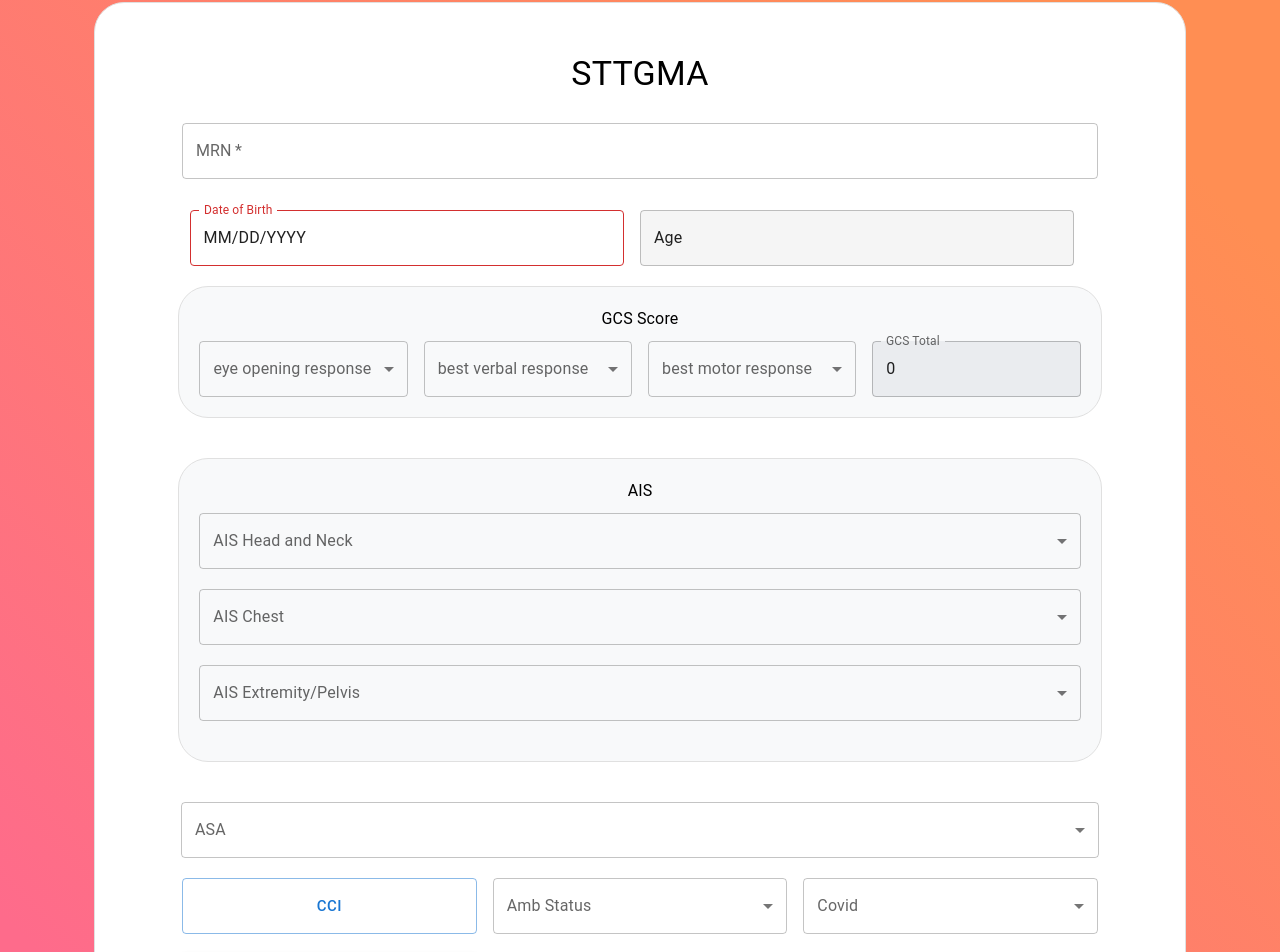
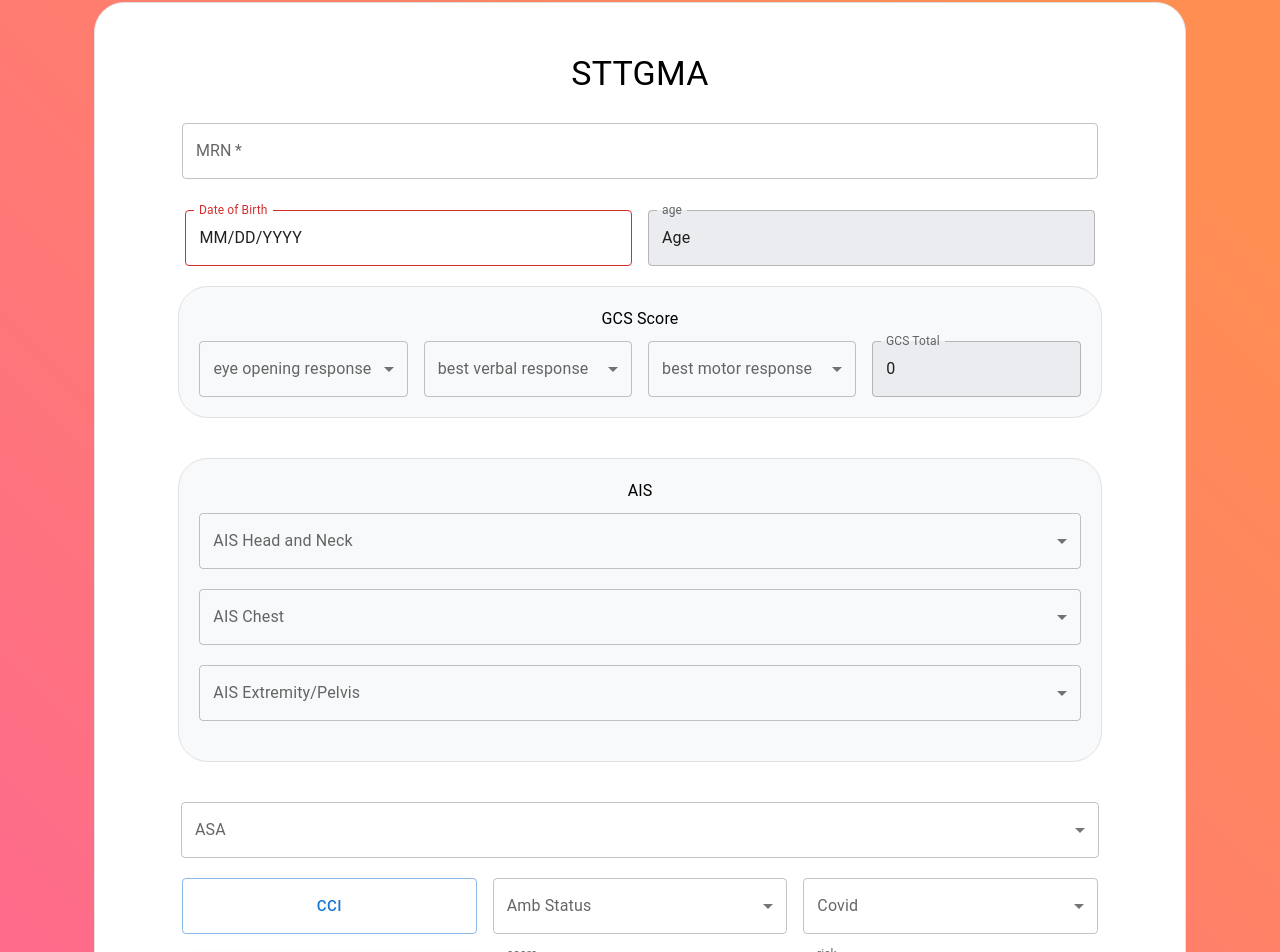
Before and after one commit to m-irfan-arshad/medtel-sttgma-ui, a Next.js app in the folder capybara/: page / in a window 1280 px wide. Shown: the part 68-1020 px from the top of the page. Built offline with nearby package versions, Linux system fonts and the light colour scheme.

Commit message:
front end touch ups

```diff
--- a/capybara/src/app/AgeCalculator.jsx
+++ b/capybara/src/app/AgeCalculator.jsx
@@ -43,21 +43,26 @@ export default function AgeCalculator(props){
   },[dob])
 
     return(
-    <Grid container spacing={2} justifyContent = "center"  style={{ marginTop: '15px' }}>
-          <Grid item xs={5}>
+      <div style={{ display: 'flex', justifyContent: 'center' ,width: '100%' }}>
+        <Grid container spacing={2} justifyContent = "center" alignItems={"center"}  style={{ marginTop: '15px', marginRight: '4px',marginLeft: '4px'  }}>
+
+          <Grid item xs={5.25}>
             <BasicDatePicker dob = {dob} handleDOBChange={handleDOBChange}></BasicDatePicker>
           </Grid>
-          <Grid item xs={5}>
-          {age && <TextField
-          fullWidth id="outlined-read-only-input"
-          defaultValue={age}
+          <Grid item xs={5.25}>
 
-          InputProps={{
-            readOnly: true,
-            sx: { backgroundColor: '#F5F5F5'},
-          }}
-          />}
+            <TextField
+              fullWidth id="outlined-read-only-input"
+              defaultValue= {age}
+              label = "age"
+              InputProps={{
+                readOnly: true,
+                sx: { backgroundColor: '#eaecef'},
+              }}
+            />
           </Grid>
         </Grid>
+      </div>
+
     )
 }
--- a/capybara/src/app/FractureForm.jsx
+++ b/capybara/src/app/FractureForm.jsx
@@ -59,6 +59,7 @@ export default function FractureForm({risk_group}) {
               <TextField
                     fullWidth id="outlined-read-only-input"
                     value= {procedure}
+                    label = "procedure"
                     InputProps={{
                     readOnly: true,
                     sx: { backgroundColor: '#eaecef'},
--- a/capybara/src/app/STTGMA_Score.jsx
+++ b/capybara/src/app/STTGMA_Score.jsx
@@ -80,6 +80,7 @@ export default function STTGMA_Score(props){
 						<TextField
 							fullWidth id="outlined-read-only-input"
 							defaultValue="STTGMA Score"
+							label = "score"
 							value={rounded_sttgma}
 
 							InputProps={{
@@ -91,6 +92,7 @@ export default function STTGMA_Score(props){
                 <Grid item xs={3.5}>
                     <TextField
                       fullWidth id="outlined-read-only-input"
+					  label = "risk"
 					  value = {risk_group}
                       InputProps={{
                         readOnly: true,
```
